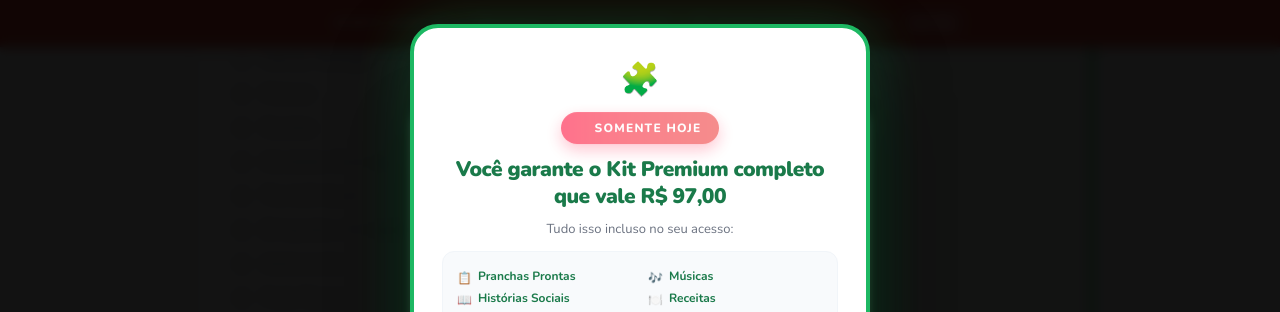
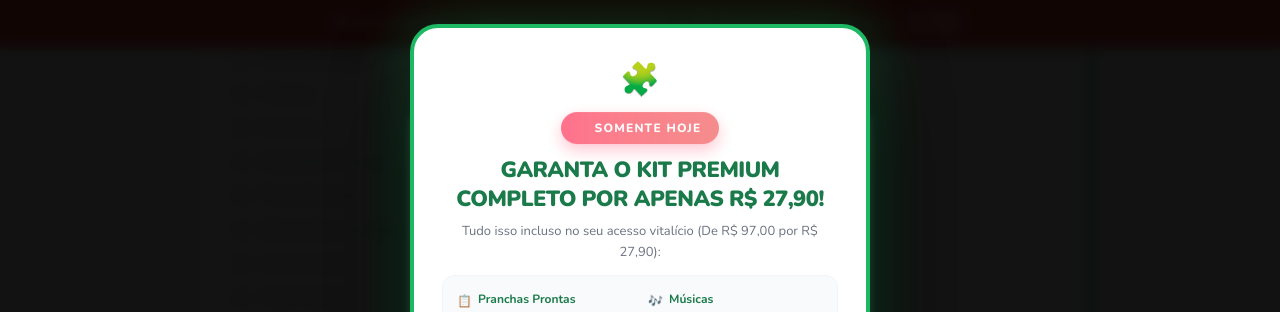
Before and after one commit to ogcruz777/kit-Visual-TEA-Pequenos-Passos, a React (Vite) app: page / in a window 1280 px wide. Both pictures are taken after a click on the button "ADQUIRIR PLANO BÁSICO". Shown: the part 9928-10240 px from the top of the page. Built offline with nearby package versions, Linux system fonts and the light colour scheme.

Commit message:
feat: update CTA behavior and pricing messaging
Redirect scroll CTA to upsell modal and update promotional text to emphasize the current discount.

```diff
--- a/src/App.tsx
+++ b/src/App.tsx
@@ -2027,7 +2027,7 @@ export default function App() {
 
   const handleScrollCTAClick = () => {
     setShowScrollPopup(false);
-    document.getElementById('planos')?.scrollIntoView({ behavior: 'smooth' });
+    setShowUpsell(true);
   };
 
   const handleScrollDeclineClick = () => {
@@ -3383,13 +3383,13 @@ export default function App() {
               </div>
 
               {/* HEADLINE */}
-              <h3 className="text-[#1a7a4a] text-[16px] sm:text-[21px] font-black text-center leading-[1.3] mb-1 sm:mb-2 font-sans tracking-tight">
-                Você garante o Kit Premium completo que vale R$ 97,00
+              <h3 className="text-[#1a7a4a] text-[17px] sm:text-[22px] font-black text-center leading-[1.3] mb-1 sm:mb-2 font-sans tracking-tight">
+                GARANTA O KIT PREMIUM COMPLETO POR APENAS R$ 27,90!
               </h3>
 
               {/* SUBHEADLINE */}
-              <p className="text-[#6b7280] text-[11px] sm:text-[13px] text-center leading-[1.6] mb-1.5 sm:mb-3">
-                Tudo isso incluso no seu acesso:
+              <p className="text-[#6b7280] text-[11px] sm:text-[13px] text-center leading-[1.6] mb-1.5 sm:mb-3 font-medium">
+                Tudo isso incluso no seu acesso vitalício (De R$ 97,00 por R$ 27,90):
               </p>
 
               {/* CONTENT LIST */}
@@ -3527,13 +3527,13 @@ export default function App() {
               </div>
 
               {/* HEADLINE */}
-              <h3 className="text-[#1a7a4a] text-[16px] sm:text-[21px] font-black text-center leading-[1.3] mb-1 sm:mb-2 font-sans tracking-tight">
-                Você garante o Kit Básico completo que vale R$ 47,00
+              <h3 className="text-[#1a7a4a] text-[17px] sm:text-[22px] font-black text-center leading-[1.3] mb-1 sm:mb-2 font-sans tracking-tight">
+                GARANTA O KIT BÁSICO COMPLETO POR APENAS R$ 10,00!
               </h3>
 
               {/* SUBHEADLINE */}
-              <p className="text-[#6b7280] text-[11px] sm:text-[13px] text-center leading-[1.6] mb-1.5 sm:mb-3">
-                Tudo isso incluso no seu acesso básico:
+              <p className="text-[#6b7280] text-[11px] sm:text-[13px] text-center leading-[1.6] mb-1.5 sm:mb-3 font-medium">
+                Tudo isso incluso no seu acesso básico (De R$ 47,00 por R$ 10,00):
               </p>
 
               {/* CONTENT LIST */}
```
